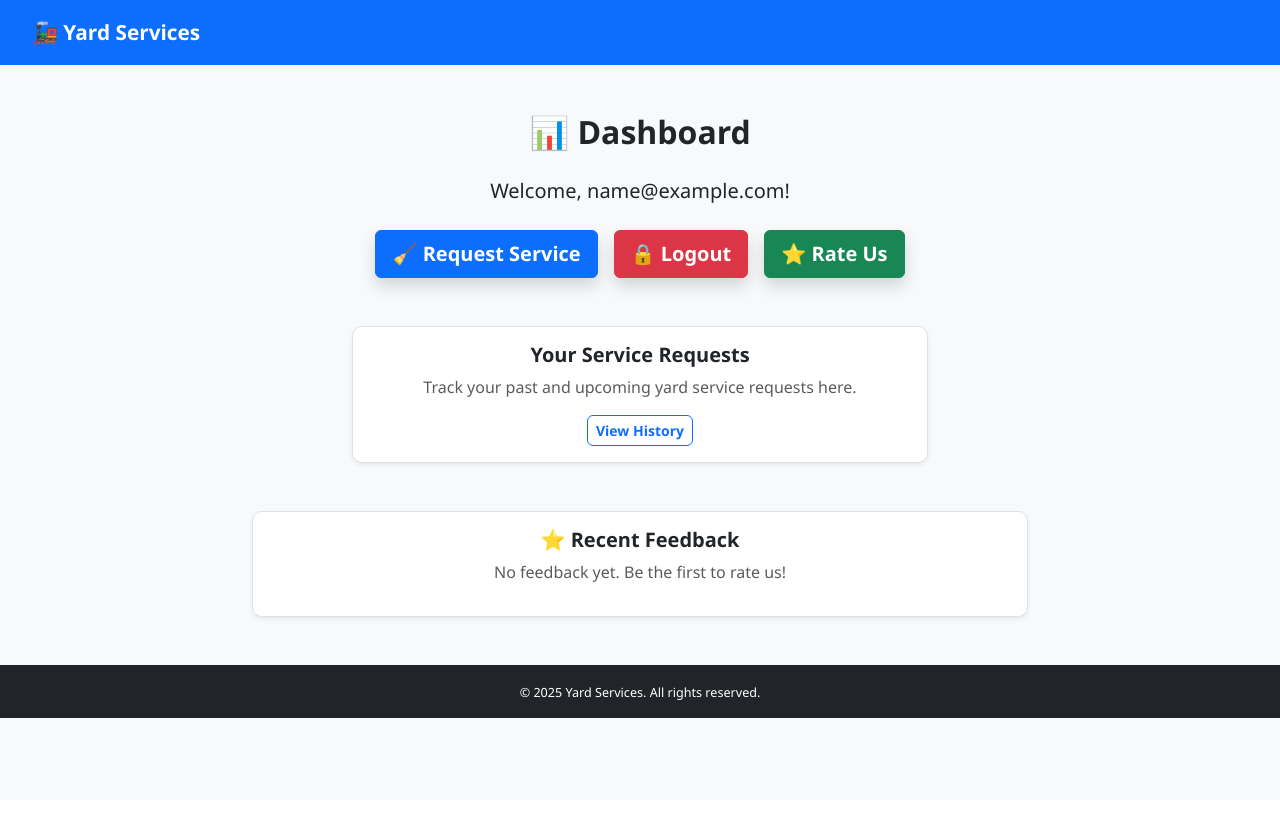
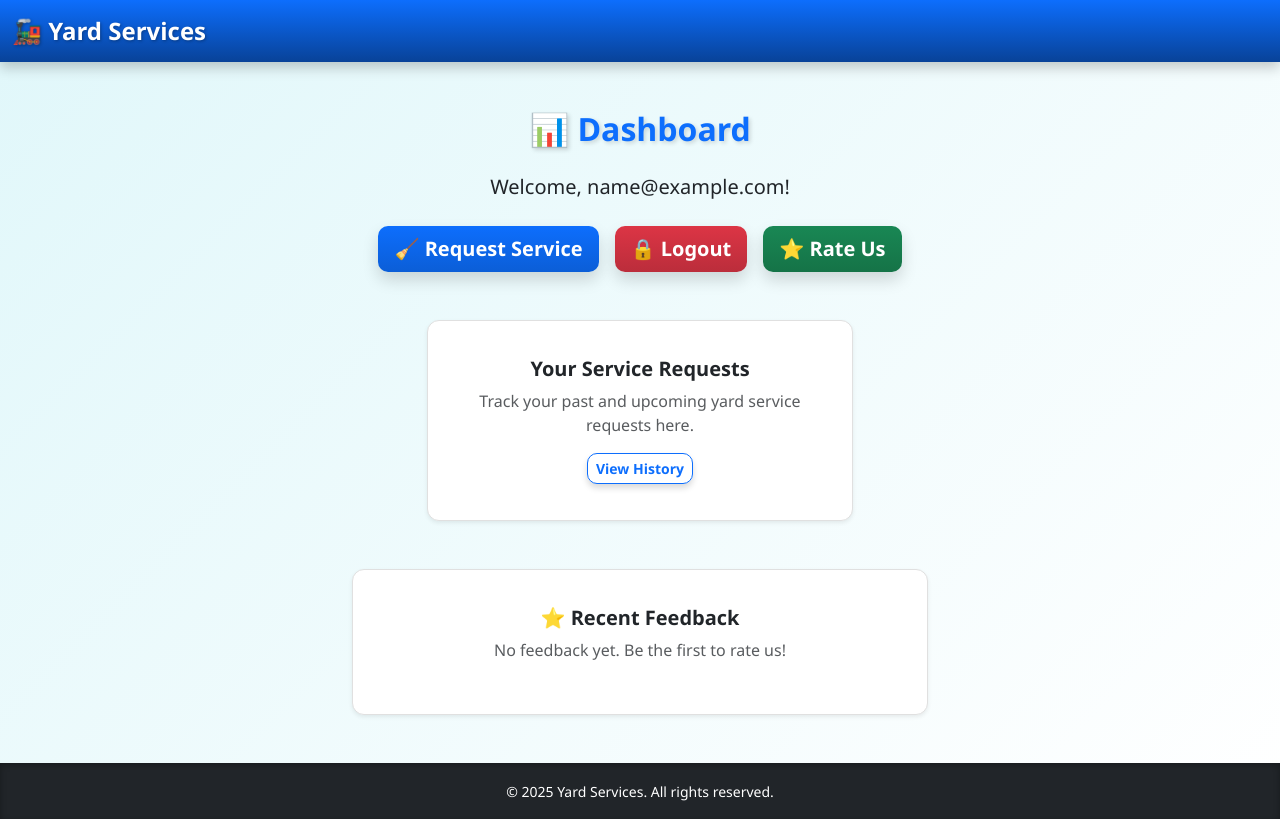
Before and after one commit to Mr-A-Hacker/Yard-services, a Flask app: page /dashboard in a window 1280 px wide. Before the commit the page ends 718 px from the top, so only its background shows below. Run offline with Flask 3, Linux system fonts and the light colour scheme; the visitor is signed in with stand-in values (Sample User, id 1); data comes from the database, SQL or seed files in the repository; data that the repository does not hold is empty.

Commit message:
Update style.css

```diff
--- a/static/style.css
+++ b/static/style.css
@@ -1,141 +1,173 @@
-/* ============================================
-   Yard Services - Global Base Styles
-   This file defines the default look of the site.
-   Seasonal themes override these styles.
-   ============================================ */
+/* ==========================================================
+   Yard Services - Global Base Styles (Updated Version)
+   ========================================================== */
 
-/* Global Reset */
+/* === GLOBAL === */
 body {
-  background-color: #f8f9fa;
-  font-family: "Segoe UI", Tahoma, Geneva, Verdana, sans-serif;
+  font-family: 'Segoe UI', Tahoma, sans-serif;
+  background: linear-gradient(135deg, #e0f7fa, #ffffff);
+  background-attachment: fixed;
+  color: #212529;
+  min-height: 100vh;
   margin: 0;
   padding: 0;
-  color: #212529;
 }
 
-/* Navbar */
-.navbar {
-  padding: 12px 20px;
-  font-size: 1.1rem;
+/* Smooth transitions for UI elements */
+* {
+  transition: all 0.15s ease-in-out;
 }
 
+/* === NAVBAR === */
+.navbar {
+  background: linear-gradient(180deg, #0d6efd, #084298);
+  box-shadow: 0 6px 12px rgba(0,0,0,0.2);
+}
 .navbar-brand {
   font-weight: bold;
-  font-size: 1.3rem;
+  font-size: 1.5rem;
+  text-shadow: 1px 1px 3px rgba(0,0,0,0.3);
+}
+.navbar-nav .nav-link {
+  color: #fff !important;
+  font-weight: 500;
+}
+.navbar-nav .nav-link:hover {
+  color: #ffc107 !important;
 }
 
-/* Headings */
-h1, h2, h3, h4, h5 {
-  font-weight: 700;
-  color: #212529;
+/* === FOOTER === */
+footer {
+  background-color: #212529;
+  color: #fff;
+  text-align: center;
+  padding: 15px;
+  margin-top: 40px;
+  box-shadow: inset 0 2px 6px rgba(0,0,0,0.3);
 }
 
-/* Cards */
-.card {
-  border-radius: 10px;
-  border: 1px solid #dee2e6;
-  background-color: white;
+/* === HEADINGS === */
+h1, h2, h3 {
+  font-weight: 700;
+  color: #0d6efd;
+  margin-bottom: 20px;
+  text-shadow: 2px 2px 4px rgba(0,0,0,0.15);
 }
 
-/* Tables */
+/* === CARDS === */
+.card {
+  border-radius: 12px;
+  border: 1px solid #e0e0e0;
+  background: #ffffff;
+  box-shadow: 0 4px 10px rgba(0,0,0,0.08);
+  padding: 20px;
+}
+
+/* === FORMS === */
+form {
+  background: linear-gradient(145deg, #ffffff, #f1f1f1);
+  padding: 30px;
+  border-radius: 12px;
+  border: 1px solid #e0e0e0;
+  box-shadow: 4px 4px 8px rgba(0,0,0,0.1),
+              -4px -4px 8px rgba(255,255,255,0.7);
+}
+input, textarea, select {
+  border-radius: 8px !important;
+  border: 1px solid #ccc;
+  padding: 10px;
+  box-shadow: inset 2px 2px 4px rgba(0,0,0,0.1);
+}
+label {
+  font-weight: 600;
+  margin-bottom: 5px;
+}
+
+/* === BUTTONS === */
+.btn {
+  border-radius: 10px;
+  font-weight: 600;
+  box-shadow: 0 4px 6px rgba(0,0,0,0.15);
+}
+.btn:hover {
+  transform: translateY(-2px);
+  box-shadow: 0 6px 10px rgba(0,0,0,0.25);
+}
+.btn-primary {
+  background: linear-gradient(180deg, #0d6efd, #0b5ed7);
+  border: none;
+}
+.btn-success {
+  background: linear-gradient(180deg, #198754, #157347);
+  border: none;
+}
+.btn-danger {
+  background: linear-gradient(180deg, #dc3545, #bb2d3b);
+  border: none;
+}
+.btn-secondary {
+  background: linear-gradient(180deg, #6c757d, #5c636a);
+  border: none;
+}
+
+/* === TABLES === */
 table {
-  border-radius: 8px;
+  border-radius: 10px;
   overflow: hidden;
 }
-
 .table th {
+  background-color: #0d6efd !important;
+  color: white;
   font-weight: bold;
 }
-
 .table td, .table th {
   vertical-align: middle;
+  padding: 12px;
 }
 
-/* Buttons */
-.btn {
-  font-weight: 600;
-  border-radius: 6px;
+/* === TOKENS === */
+.token-badge {
+  font-size: 1.5rem;
+  padding: 10px 20px;
+  background: linear-gradient(135deg, #ffd54f, #ffb300);
+  color: #212529;
+  border-radius: 8px;
+  display: inline-block;
+  margin-top: 10px;
+  box-shadow: 0 4px 8px rgba(0,0,0,0.2);
+  text-shadow: 1px 1px 2px rgba(0,0,0,0.2);
 }
 
-.btn-primary {
-  background-color: #0d6efd;
-  border-color: #0d6efd;
+/* === FLASH MESSAGES === */
+.alert {
+  border-radius: 10px;
+  font-weight: 600;
+  padding: 15px;
+  box-shadow: 0 4px 8px rgba(0,0,0,0.15);
 }
 
-.btn-primary:hover {
-  background-color: #0b5ed7;
+/* === CONTAINERS === */
+.container {
+  max-width: 900px;
 }
 
-.btn-danger {
-  background-color: #dc3545;
-  border-color: #dc3545;
+/* === LINKS === */
+a {
+  text-decoration: none;
+}
+a:hover {
+  text-decoration: underline;
+  color: #0d6efd;
 }
 
-.btn-danger:hover {
-  background-color: #bb2d3b;
-}
-
-/* Forms */
-.form-control, .form-select {
-  border-radius: 6px;
-  padding: 10px;
-  font-size: 1rem;
-}
-
-/* Footer */
-footer {
-  margin-top: 40px;
-  padding: 15px 0;
-  font-size: 0.9rem;
-}
-
-/* Page Containers */
-.container {
-  max-width: 1200px;
-}
-
-/* Shadows */
-.shadow-sm {
-  box-shadow: 0 0.125rem 0.25rem rgba(0,0,0,0.075) !important;
-}
-
-/* Centered content helper */
-.center {
-  text-align: center;
-}
-
-/* Success / Error Flash Messages */
-.alert {
-  font-weight: 600;
-  border-radius: 8px;
-}
-
-/* Confirmation Page */
-.confirm-box {
-  border: 2px solid #198754;
-  padding: 20px;
-  border-radius: 10px;
-  background-color: #e9f7ef;
-}
-
-/* Admin Panel Enhancements */
-.admin-section-title {
-  margin-top: 40px;
-  margin-bottom: 15px;
-  font-size: 1.4rem;
-  font-weight: bold;
-}
-
-/* Responsive Fixes */
+/* === RESPONSIVE FIXES === */
 @media (max-width: 768px) {
   .navbar-brand {
-    font-size: 1.1rem;
+    font-size: 1.2rem;
   }
-
-  .card {
-    padding: 15px;
+  form {
+    padding: 20px;
   }
-
   table {
     font-size: 0.9rem;
   }
```
